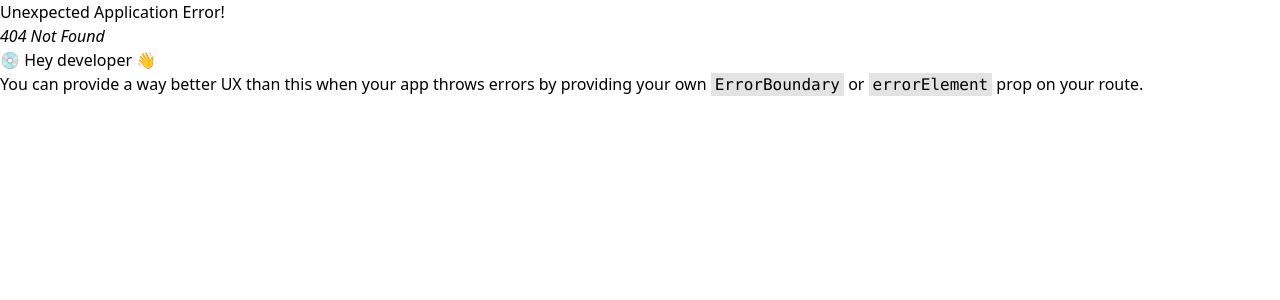
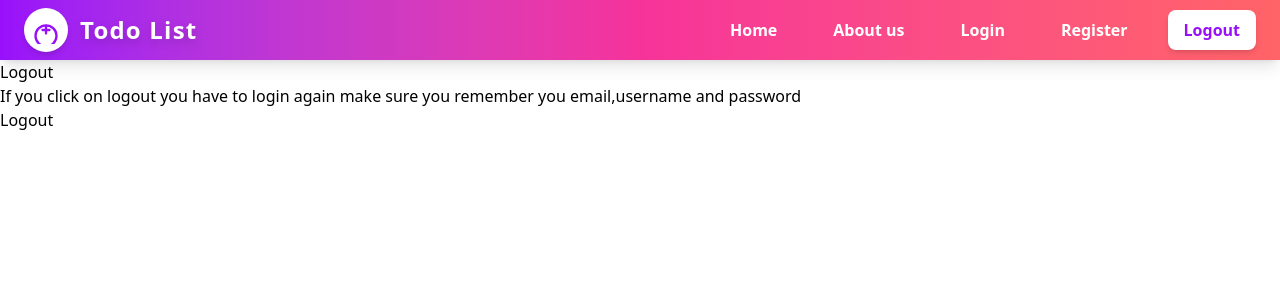
Before and after one commit to Nitinsaini1515/todolist-mern-stack-project, a React (Vite) app in the folder frontend/todoproject/: page /logout in a window 1280 px wide. Before the commit this address had no page. Shown: the top 300 px of the page. Built offline with nearby package versions, Linux system fonts and the light colour scheme.

Commit message:
implemented logout,deletetask,updatetask functionality

```diff
--- a/frontend/todoproject/src/App.jsx
+++ b/frontend/todoproject/src/App.jsx
@@ -57,10 +57,19 @@ const router = createBrowserRouter([
             </>
         )
 
+    },{
+      path:"/logout",
+      element:(
+ <>
+            <Navbar/>
+            <Logout/>
+            </>
+
+      )
     }
 ])
 function App() {
-
+  const token = localStorage.getItem("accessToken")
   return (
 <>
 <RouterProvider router={router}/>
--- a/frontend/todoproject/src/components/createTask.jsx
+++ b/frontend/todoproject/src/components/createTask.jsx
@@ -26,7 +26,7 @@ const CreateTask = () => {
       setTaskInput("")
       gettask()
     } catch (error) {
-      setError("Task is not created")
+      setError("Task is not created some error......")
     } finally {
       setLoading(false)
     }
--- a/frontend/todoproject/src/components/home.jsx
+++ b/frontend/todoproject/src/components/home.jsx
@@ -11,7 +11,7 @@ const Home = () => {
         alt="Aesthetic background"
         className="absolute inset-0 w-full h-full object-cover opacity-30 z-0"
       />
-      <div className="relative z-10 w-full max-w-md p-8  ">
+      <div className="relative z-10 w-full max-w-md p-8 ">
         {/* <Navbar/> */}
         <CreateTask />
       </div>
--- a/frontend/todoproject/src/components/login.jsx
+++ b/frontend/todoproject/src/components/login.jsx
@@ -19,12 +19,17 @@ try {
     headers:{
       "Content-Type":"application/json"
     }
-  })
-  navigate("/home")
+  }
+)
+// console.log(response.data.data)
+setMessage("User Logged in successfully")
+// setMessage(response?.data?.message)
+navigate("/home")
+
+// localStorage.setItem('accessToken', data.accessToken);
 } catch (error) {
- if(error.response){
-  setMessage(error.response.data.message)
-}}
+  setMessage(error.response?.data?.message|| "Please check you username,email,password")
+}
 
 
   }
--- a/frontend/todoproject/src/components/logout.jsx
+++ b/frontend/todoproject/src/components/logout.jsx
@@ -1,20 +1,36 @@
 import axios from 'axios'
 import React, { useState } from 'react'
 import Login from './login'
-const Logout = ({is}) => {
+import { useNavigate } from 'react-router-dom'
+const Logout = () => {
+ const navigate = useNavigate()
   const [message,setMessage] = useState("")
-  const logoutUser = async ()=>{
-const response = await axios.post("/api/v1/user/logout",{},{
-    withCredentials:true,
-    headers:{
-      "Content-Type":"application/json"
+  const logout = async () => {
+    try {
+      await axios.post("/api/v1/user/logout"
+  )
+  setMessage("User logout successfully")
+navigate('/login')
+    } catch (error) {
+      setMessage("Error in User logout")
     }
-  })
+
   }
   return (
+
     <div>
     <div>
+
       <h2>Logout</h2>
+      <div>If you click on logout you have to login again make sure you remember you email,username and password</div>
+      <button onClick={logout}>Logout
+      </button >
+
+      {
+        message&&(
+          <div className='text-red-400 text-center font-medium'>{message}</div>
+        )
+      }
     </div>
     </div>
   )
--- a/frontend/todoproject/src/components/navbar.jsx
+++ b/frontend/todoproject/src/components/navbar.jsx
@@ -1,10 +1,15 @@
-import React from 'react'
+import React, { useEffect, useState } from 'react'
 import Home from './home'
 import AboutUs from './aboutUs'
 import { NavLink } from 'react-router-dom'
+import axios from 'axios'
+import Logout from './logout'
 // import 'tailwindcss/tailwind.css'
 
 const Navbar = () => {
+
+
+
   return (
     <nav className="bg-gradient-to-r from-purple-600 via-pink-500 to-red-400 shadow-lg">
       <div className="max-w-7xl mx-auto px-6 py-2 flex items-center justify-between">
@@ -43,6 +48,9 @@ const Navbar = () => {
           >
             About us
           </NavLink>
+
+
+
           <NavLink
             to="/login"
             className={({ isActive }) =>
@@ -67,6 +75,26 @@ const Navbar = () => {
           >
             Register
           </NavLink>
+               <NavLink
+            to="/logout"
+            className={({ isActive }) =>
+              `px-4 py-2 rounded-lg font-semibold transition-all duration-200 ${
+                isActive
+                  ? "bg-white text-purple-600 shadow-md"
+                  : "text-white hover:bg-white hover:text-purple-600"
+              }`
+            }
+          >
+            Logout
+          </NavLink>
+        {/* <NavLink
+        to="/logout"
+        className={({isActive})=>{
+          `px-4 py-2 rounded-lg font-semibold transition-all duration-200 ${isActive? "bg-white text-purple-600 shadow-md"
+          : "text-white hover:bg-white hover:text-purple-600"}`
+        }}
+        >Logout
+        </NavLink> */}
         </div>
       </div>
     </nav>
@@ -74,3 +102,4 @@ const Navbar = () => {
 }
 
 export default Navbar
+// agar login true hai to register and login ki jagah logout aaye
--- a/frontend/todoproject/src/components/register.jsx
+++ b/frontend/todoproject/src/components/register.jsx
@@ -1,6 +1,6 @@
 import React, { useState } from "react";
 import axios from "axios";
-import { useNavigate } from "react-router-dom";
+import { data, useNavigate } from "react-router-dom";
 
 const Register =()=>{
 
@@ -25,10 +25,11 @@ const registerUser = async(e)=>{
 "Content-Type":"application/json"}
       }
     );
+     localStorage.setItem('accessToken', data.accessToken);
     setMessage("User is registerd successfully")
     navigate("/login")
   } catch (error) {
-    setMessage("There is an error in register")
+    setMessage(error?.response?.data?.message)
   }
 }
 return (
```
